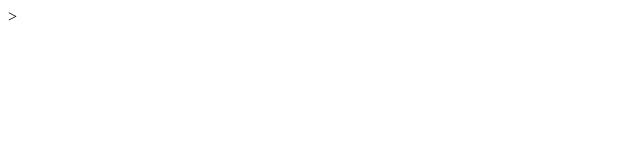
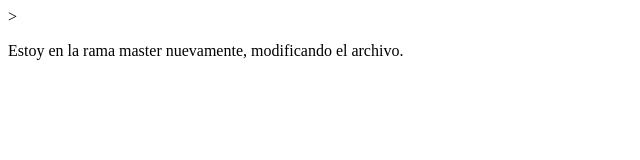
Before and after one commit to carolina584/ProyectoGit, a plain HTML site: page index.html in a window 1280 px wide. Shown: the whole page, without its empty margins (0-640 px from the left). Drawn offline with Linux system fonts and the light colour scheme.

Commit message:
Estoy en la rama master dejando un mensaje

```diff
--- a/index.html
+++ b/index.html
@@ -7,5 +7,6 @@
 </head>
 <body>
 
+	<p>Estoy en la rama master nuevamente, modificando el archivo.</p>
 </body>
 </html>
```
